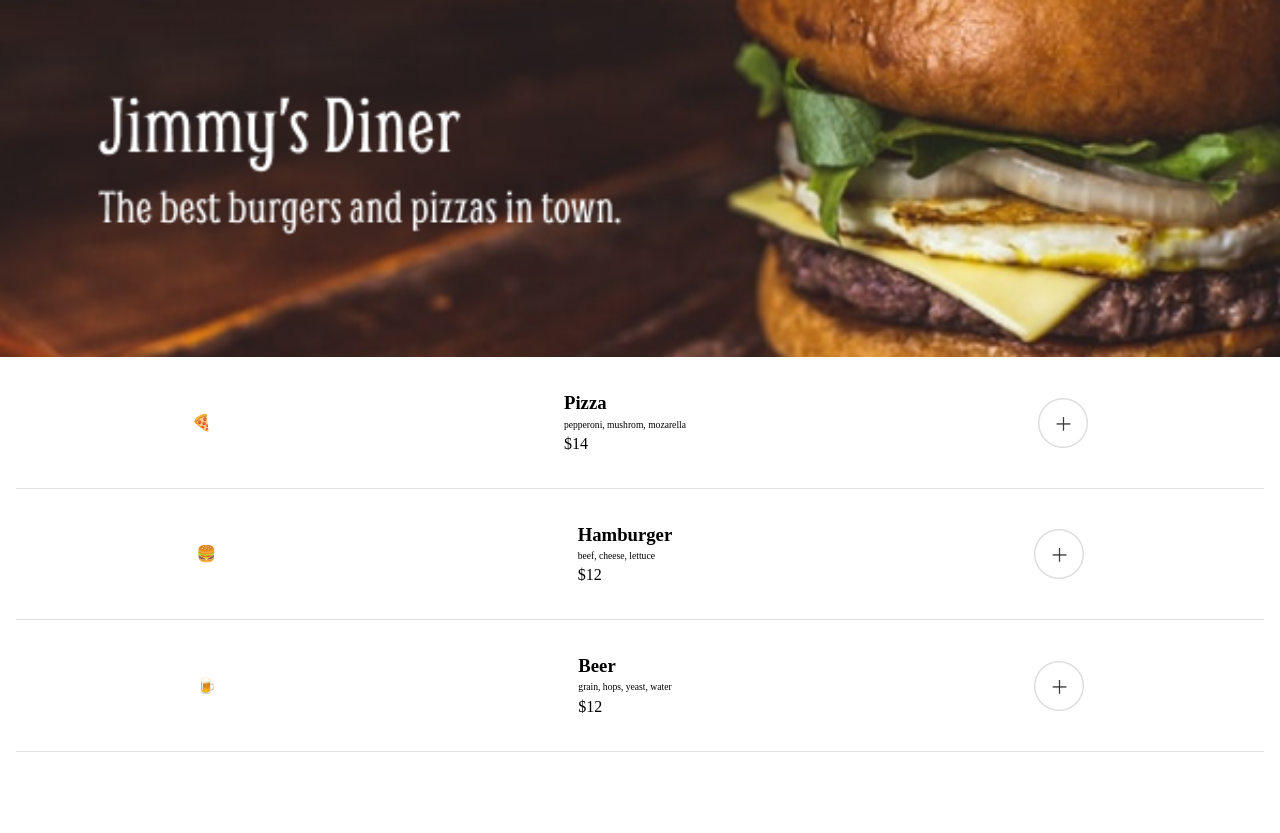
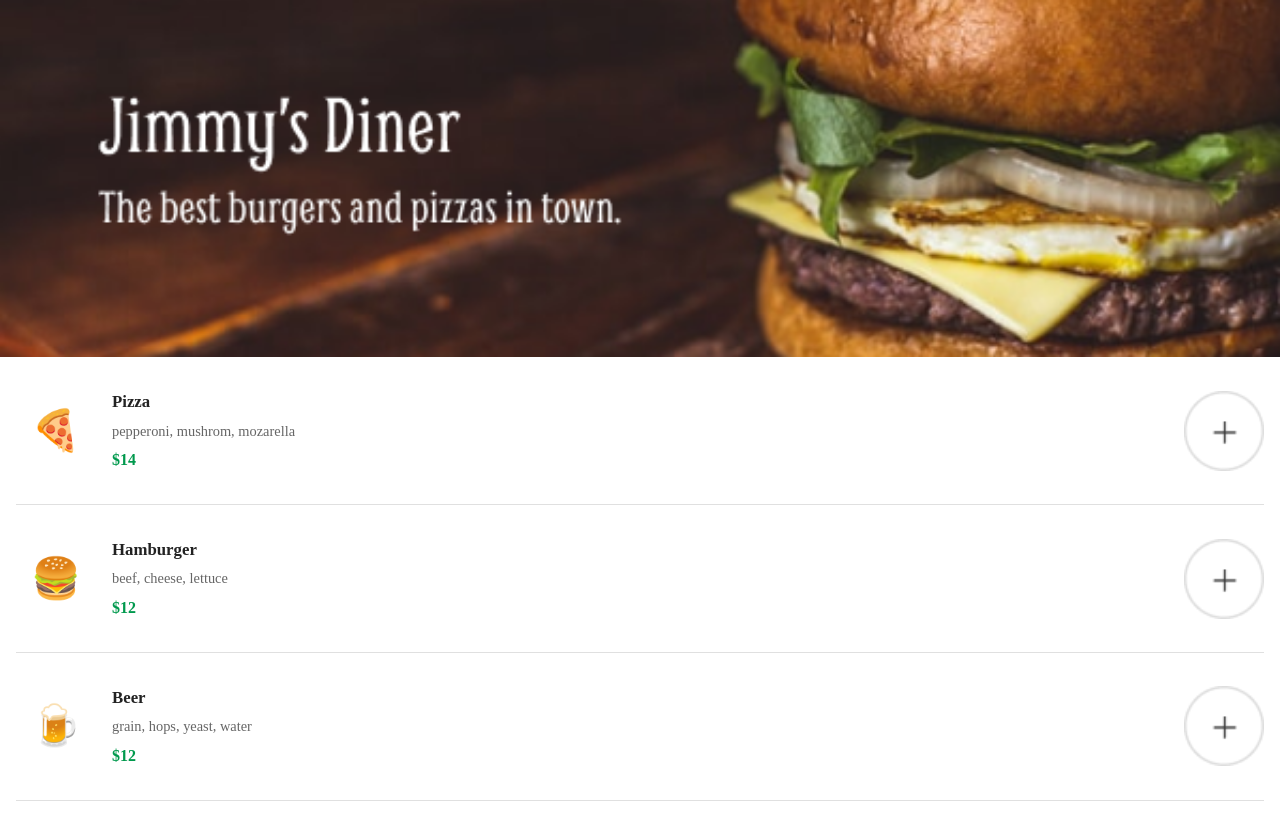
Before and after one commit to Okumu87/restaurant-ordering-app, a website built with Vite: page index.html in a window 1280 px wide. Before the commit the page ends 800 px from the top, so only its background shows below. Built offline with nearby package versions, Linux system fonts and the light colour scheme.

Commit message:
update index.html, data.js, jsconfig.json, and index.js

```diff
--- a/index.css
+++ b/index.css
@@ -4,16 +4,80 @@
     height: auto;
 }
 
+
 .item{
     display: flex;
     align-items: center;
-    justify-content: space-around;
-    gap: 1px;
-    margin: 2rem 1rem ;
+    justify-content: space-between;
+    gap: 16px;
+    margin: 2rem 1rem;
     padding-bottom: 2rem;
     border-bottom: 1px solid #e0e0e0;
+}
 
-    p{
-    font-size: 0.6rem;
+.item img {
+    width: 80px;
+    height: 80px;
+    object-fit: cover;
+    border-radius: 8px;
+}
+
+.property {
+    flex: 1 1 auto;
+    display: flex;
+    flex-direction: column;
+    gap: 6px;
+}
+
+.item p {
+    margin: 0;
+    font-size: 0.9rem;
+    color: #666;
+}
+
+.property h3 {
+    margin: 0;
+    font-size: 1.05rem;
+    color: #222;
+}
+
+.property span {
+    font-weight: 600;
+    color: #00994D;
+}
+
+.btn-add__container {
+    display: flex;
+    align-items: center;
+    justify-content: center;
+}
+
+.btn-add {
+    width: 10px;
+    height: 10px;
+    cursor: pointer;
+}
+
+.btn-add:hover {
+    transform: scale(1.2);
+    transition: transform 0.1s;
+}
+
+/* emoji styling */
+.emoji {
+    display: inline-flex;
+    align-items: center;
+    justify-content: center;
+    font-size: 40px; /* larger emoji */
+    width: 80px;
+    height: 80px;
+    line-height: 1;
+}
+
+@media (max-width: 480px) {
+    .emoji {
+        font-size: 50px;
+        width: 64px;
+        height: 64px;
     }
 }
--- a/index.js
+++ b/index.js
@@ -32,5 +32,6 @@ addButtons.forEach((button) => {
     button.addEventListener('click', function() {
         const itemId = this.getAttribute('data-id');
         console.log('Item added with ID:', itemId);
+
     });
 });
```
